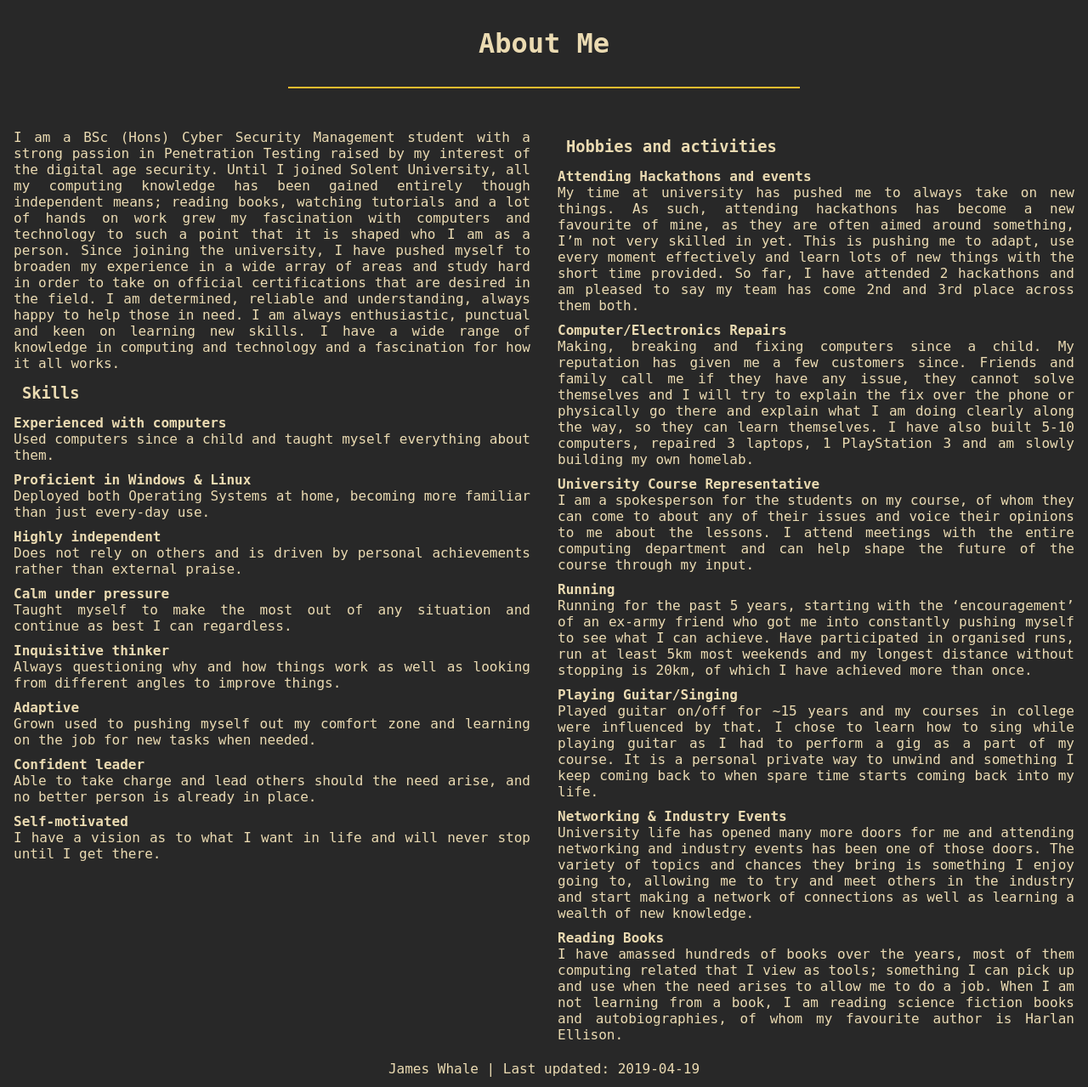
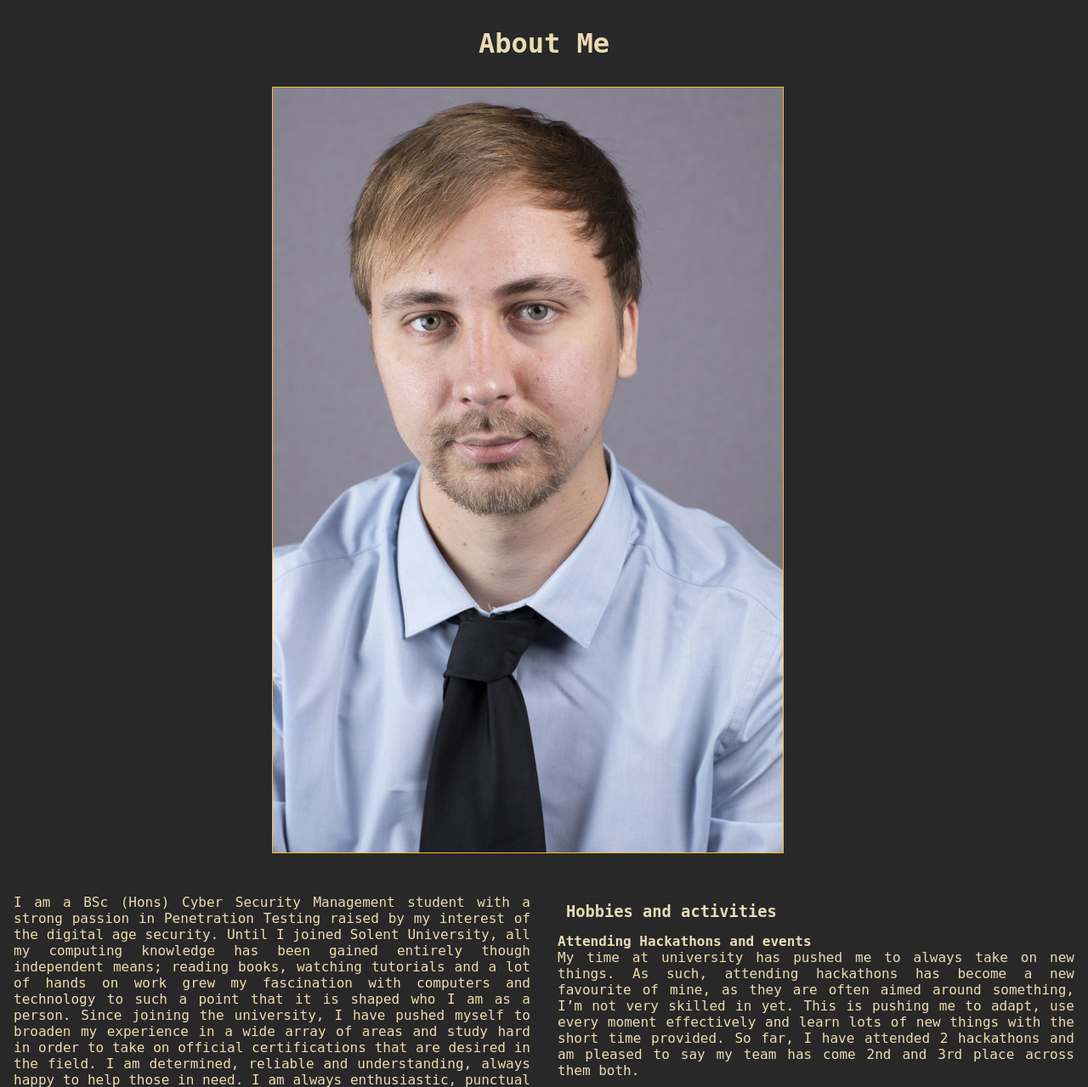
Before and after one commit to WhaleJ84/website_redux, a Flask app: page /about in a window 1280 px wide. Shown: the part 80-1359 px from the top of the page at 85% size. Run offline with Flask 2, Linux system fonts and the light colour scheme.

Commit message:
changed image displayed from div to image tag

```diff
--- a/personal_website/templates/404.html
+++ b/personal_website/templates/404.html
@@ -12,9 +12,7 @@
     <h1>404 - Page not found</h1>
     <div class="center">
         <a href="{{ url_for('static', filename='media/job_woss.jpeg') }}" target="_blank">
-            <div class="images not_found">
-                <div id="not_found"></div>
-            </div><!--[end].images-->
+            <img src="{{ url_for('static', filename='media/job_woss.jpeg') }}" alt="An image of James' face put over Bob Ross's" class="images"/>
         </a>
         <p style="text-align: center">
             We cannot find the page you are looking for.<br/>
--- a/personal_website/templates/about.html
+++ b/personal_website/templates/about.html
@@ -11,9 +11,9 @@ About | James Whale
 {% block content %}
     <h1>About Me</h1>
 	<div class="center">
-		<a href="{{ url_for('static', filename='media/profile_picture_01.png') }}" target="_blank"><div class="images profpic">
-				<div id="profpic"></div>
-        </div></a>
+		<a href="{{ url_for('static', filename='media/profile_picture_01.png') }}" target="_blank">
+				<img src="{{ url_for('static', filename='media/profile_picture_01.png') }}" alt="A professional picture of James" class="images"/>
+        </a>
 	</div><!--[end]#center-->
 	<div style="clear:both"></div>
 	<article>
```
